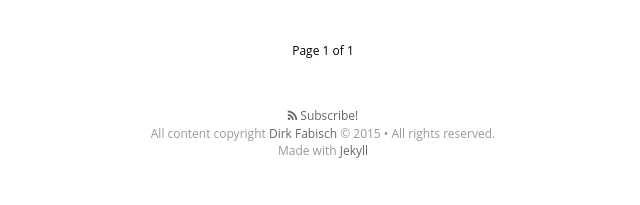
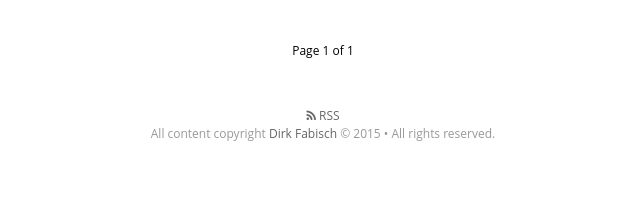
Before and after one commit to cenkhan/cenkhan.github.io, a Jekyll site: the page built from index.html, in a window 1280 px wide. Shown: the part 717-922 px from the top of the page, without its empty margins (317-957 px from the left). Built offline with Jekyll 4.4.1, drawn with Linux system fonts in a browser that asks for light colours; nearby versions of some CDN libraries; some web fonts are replaced; Markdown is read by kramdown in place of the engine named in the settings; the list of posts is cut into pages by our own code.

Commit message:
Update footer.html

```diff
--- a/_includes/footer.html
+++ b/_includes/footer.html
@@ -1,10 +1,9 @@
 <!-- footer start -->
 
 <footer class="site-footer">
-  <a class="subscribe" href="{{ "/feed.xml" | prepend: site.baseurl }}"> <span class="tooltip"> <i class="fa fa-rss"></i> Subscribe!</span></a>
+  <a class="subscribe" href="{{ "/feed.xml" | prepend: site.baseurl }}"> <span class="tooltip"> <i class="fa fa-rss"></i> RSS</span></a>
     <div class="inner">
          <section class="copyright">All content copyright <a href="mailto:{{ site.email}}">{{ site.name }}</a> &copy; {{ site.time | date: '%Y' }} &bull; All rights reserved.</section>
-         <section class="poweredby">Made with <a href="http://jekyllrb.com"> Jekyll</a></section>
     </div>
 </footer>
 
```
